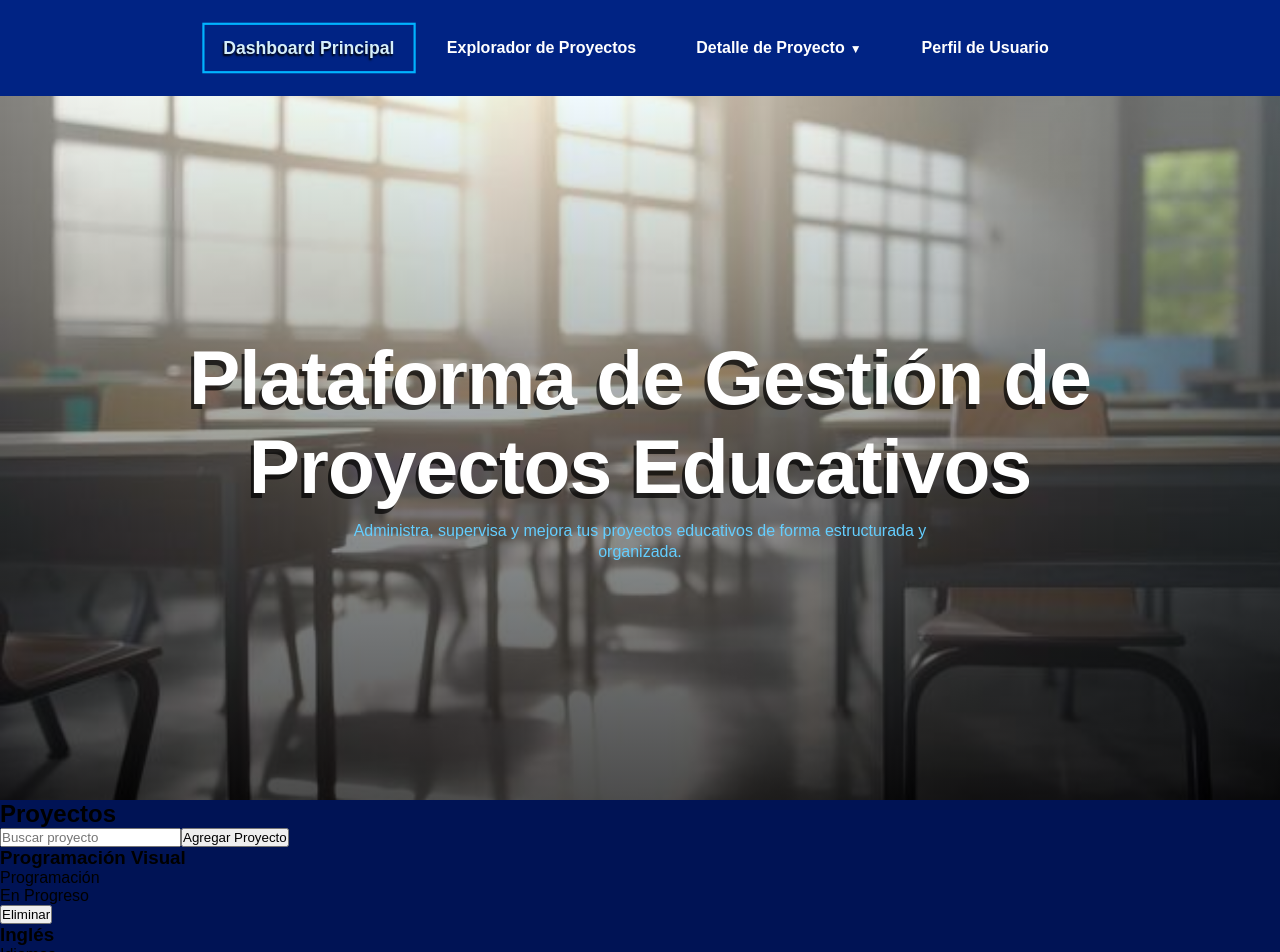
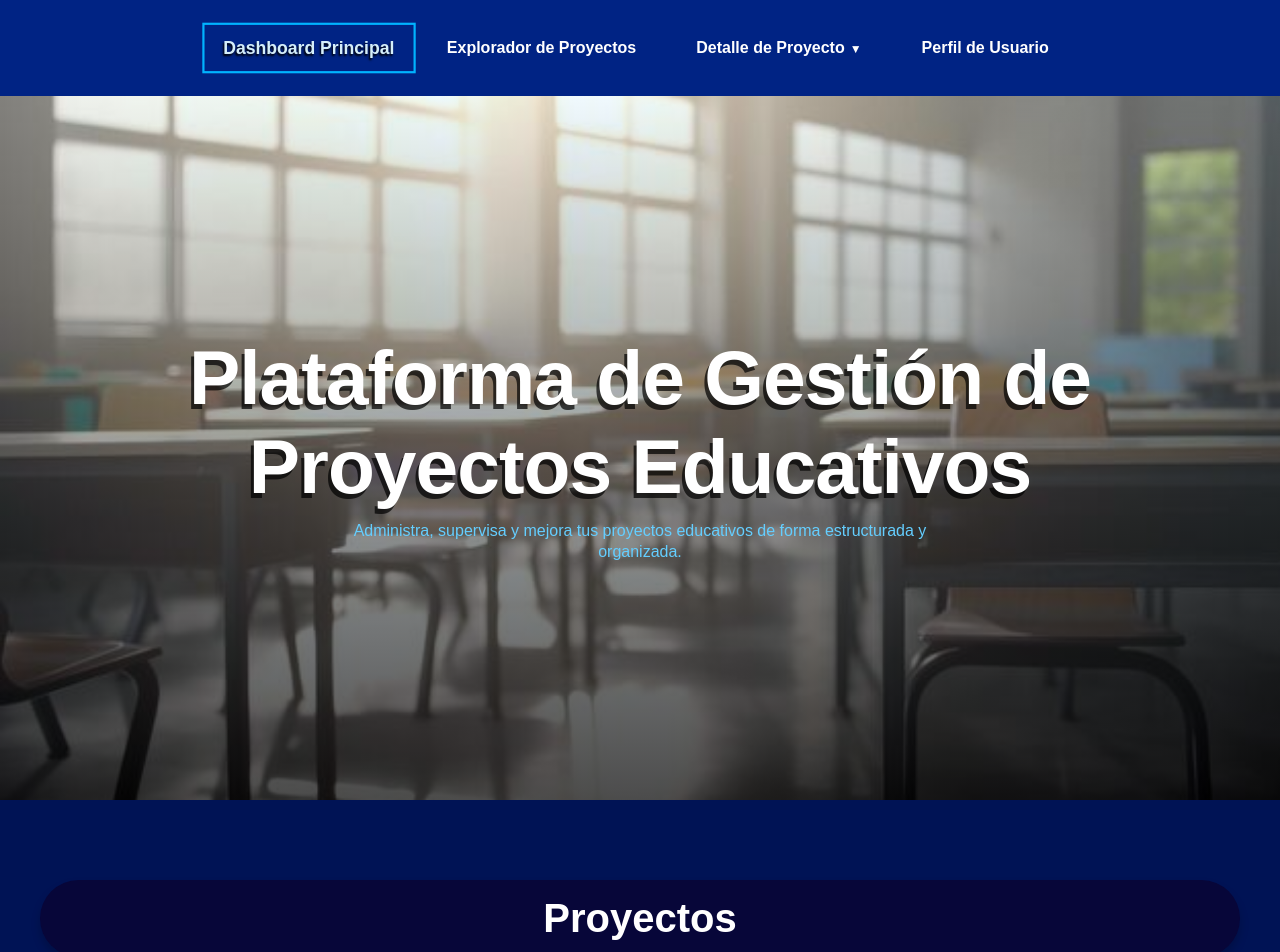
Before and after one commit to alexanderlobo20/pv_tp3_grupo9, a React (Vite) app: page / in a window 1280 px wide. Shown: the top 952 px of the page. Built offline with nearby package versions, Linux system fonts and the light colour scheme.

Commit message:
Update style.css

```diff
--- a/src/css/style.css
+++ b/src/css/style.css
@@ -318,3 +318,144 @@ footer {
     align-items: center;
   }
 }
+
+/*Proyectos*/
+.proyectos {
+    display: flex;
+    flex-direction: column;
+    gap: 20px;
+    padding: 80px 40px 40px;
+}
+
+.proyectos-titulo {
+    font-size: 2.5rem;
+    margin-bottom: 10px;
+    padding: 1rem 0;
+    text-align: center;
+    color: white;
+    background-color: rgba(9, 4, 53, 0.863);
+    border-radius: 5rem;
+    box-shadow: 0px 6px 10px rgba(0, 0, 0, 0.2);
+    transition:
+    transform 0.3s ease,
+    box-shadow 0.3s ease;
+}
+
+.proyectos-titulo:hover {
+    transform: translateY(-5px);
+    box-shadow:
+    0px 12px 20px rgba(0, 0, 0, 0.3);
+}
+
+.busqueda {
+    width: 100%;
+    max-width: 400px;
+    padding: 12px;
+    border: none;
+    border-radius: 10px;
+    margin: 0 auto;
+    background-color: #f0f0f0;
+    color: #333;
+    font-size: 16px;
+    box-shadow: 0px 4px 8px rgba(0,0,0,0.2);
+}
+
+.busqueda:focus {
+    outline: none;
+    box-shadow: 0 0 0 2px #007bff;
+}
+
+.Boton-Agregar {
+    width: fit-content;
+    margin: 0 auto;
+    padding: 12px 20px;
+    border: none;
+    border-radius: 10rem;
+    background-color: #007bff;
+    color: white;
+    cursor: pointer;
+    transition: background-color 0.3s ease, transform 0.3s ease;
+}
+
+.Boton-Agregar:hover {
+    background-color: #0056b3;
+    transform: translateY(-3px);
+}
+
+.proyectos-lista {
+    display: flex;
+    flex-wrap: wrap;
+    justify-content: center;
+    gap: 20px;
+}
+
+.proyecto {
+    width: 280px;
+    background: rgba(9, 4, 53, 0.671);
+    border-radius: 10px;
+    text-align: center;
+    padding: 25px;
+    transition: transform 0.3s ease, background-color 0.3s ease, box-shadow 0.3s ease;
+}
+
+.proyecto:hover {
+    transform: translateY(-7px);
+    background-color: rgba(20, 19, 31, 0.671);
+    box-shadow: 0px 10px 20px rgba(0,0,0,0.4);
+}
+
+.proyecto h3 {
+    font-size: 1.4rem;
+    margin-bottom: 20px;
+    color: #fff;
+    font-family: "Candara",Tahoma, Geneva, Verdana,sans-serif;
+}
+
+.proyecto p {
+    font-size: 15px;
+    margin-bottom: 15px;
+    color: #fff;
+    font-family: "Century Gothic", Tahoma, Geneva, Verdana, sans-serif;
+}
+
+.BotonEliminar {
+    margin-top: 10px;
+    padding: 10px 20px;
+    border: none;
+    border-radius: 10rem;
+    background-color: #dc3545;
+    color: white;
+    cursor: pointer;
+    transition: background-color 0.3s ease, transform 0.3s ease;
+}
+
+.BotonEliminar:hover {
+    background-color: #a71d2a;
+    transform: translateY(-3px);
+}
+
+.formulario{
+    display: flex;
+    flex-direction: column;
+    gap: 10px;
+    width: 300px;
+    margin: 0 auto;
+    background: rgb(12, 2, 37);
+    padding: 20px;
+    border-radius: 10px;
+}
+
+.formulario input{
+    padding: 10px;
+    border: none;
+    border-radius: 8px;
+}
+
+.BotonGuardar{
+    padding: 10px;
+    border: none;
+    border-radius: 10rem;
+    background-color: #28a745;
+    color: white;
+    cursor: pointer;
+}
```
